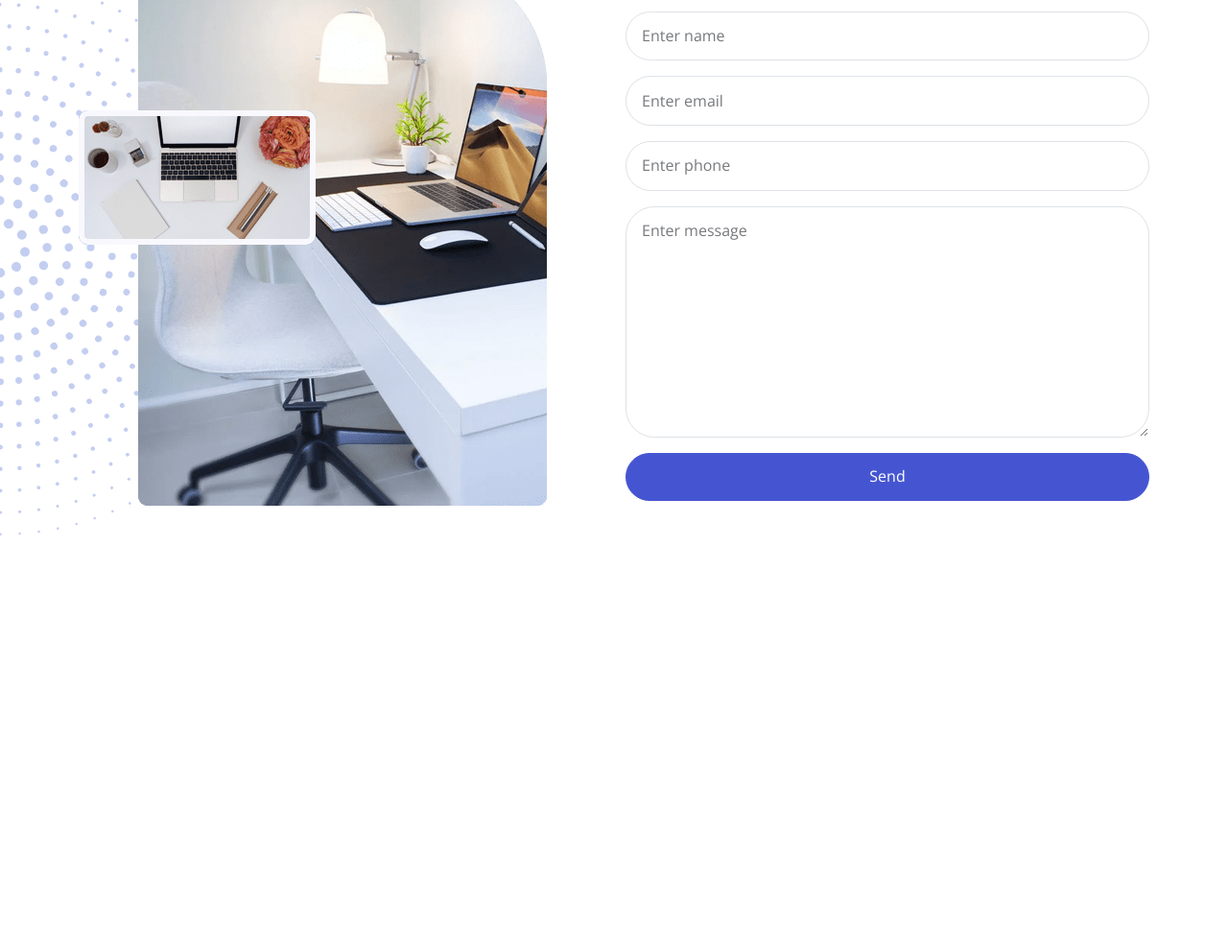
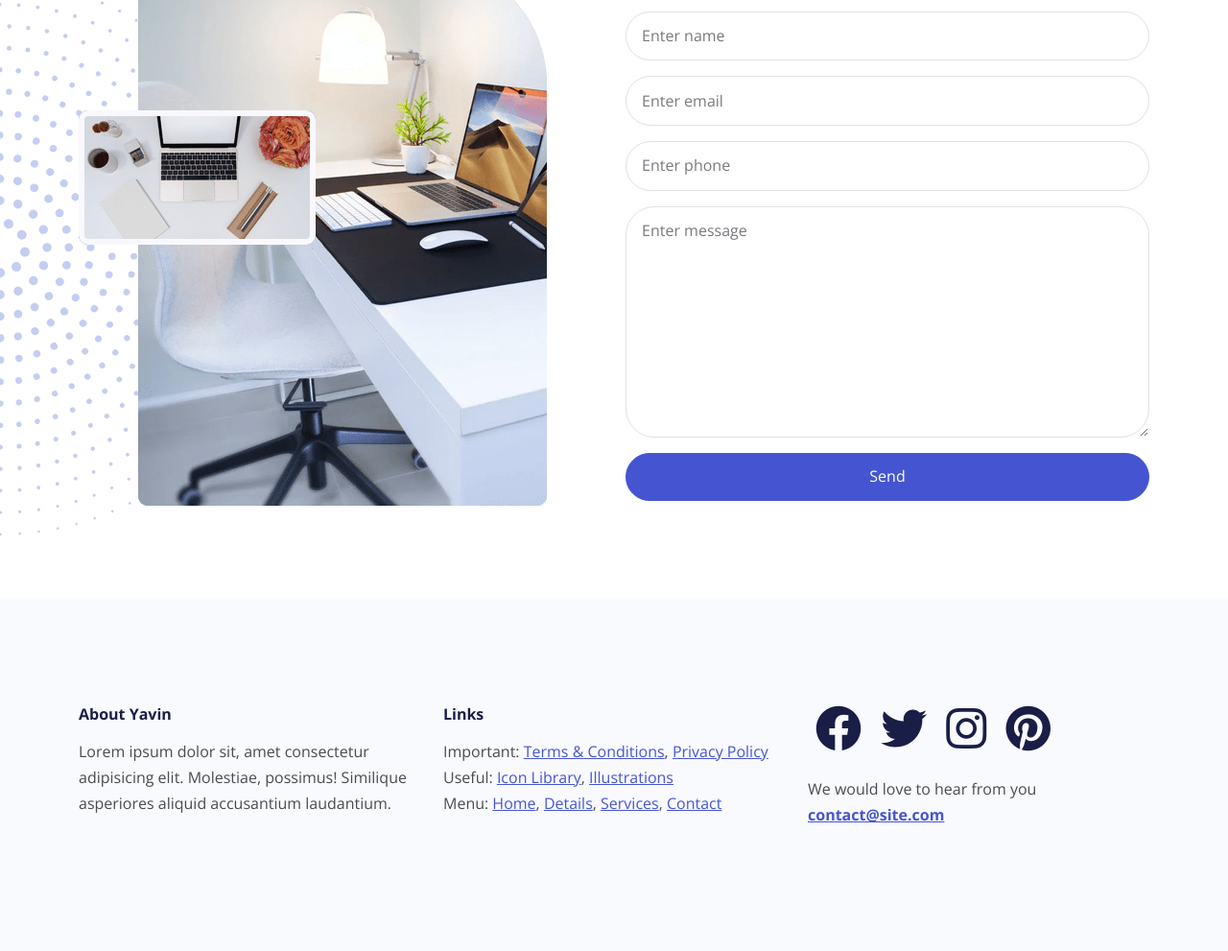
Before and after one commit to fikrirakala/yavin-website, a website: page index.html in a window 1280 px wide. Shown: the part 5474-6465 px from the top of the page at 96% size. Before the commit the page ends 6097 px from the top, so only its background shows below. Drawn offline with nearby package versions, Linux system fonts and the light colour scheme.

Commit message:
create footer section

```diff
--- a/index.html
+++ b/index.html
@@ -492,6 +492,61 @@
       </div>
     </section>
 
+    <!-- Footer -->
+    <footer class="footer bg-light py-6">
+      <div class="container">
+        <div class="row">
+          <div class="col-md-4 my-3">
+            <h6>About Yavin</h6>
+            <p>
+              Lorem ipsum dolor sit, amet consectetur adipisicing elit.
+              Molestiae, possimus! Similique asperiores aliquid accusantium
+              laudantium.
+            </p>
+          </div>
+          <div class="col-md-4 my-3">
+            <h6>Links</h6>
+            <ul class="list-unstyled">
+              <li>
+                Important: <a href="#">Terms &amp; Conditions</a>,
+                <a href="#">Privacy Policy</a>
+              </li>
+              <li>
+                Useful: <a href="#">Icon Library</a>,
+                <a href="#">Illustrations</a>
+              </li>
+              <li>
+                Menu: <a href="#">Home</a>, <a href="#details">Details</a>,
+                <a href="#services">Services</a>, <a href="#contact">Contact</a>
+              </li>
+            </ul>
+          </div>
+          <div class="col-md-4 my-3">
+            <div class="mb-4">
+              <a href="#" class="text-decoration-none">
+                <i class="fab fa-facebook fa-3x text-dark mx-2"></i>
+              </a>
+              <a href="#" class="text-decoration-none">
+                <i class="fab fa-twitter fa-3x text-dark mx-2"></i>
+              </a>
+              <a href="#" class="text-decoration-none">
+                <i class="fab fa-instagram fa-3x text-dark mx-2"></i>
+              </a>
+              <a href="#" class="text-decoration-none">
+                <i class="fab fa-pinterest fa-3x text-dark mx-2"></i>
+              </a>
+            </div>
+            <p>
+              We would love to hear from you
+              <a href="mailto:contact@site.com"
+                ><strong>contact@site.com</strong></a
+              >
+            </p>
+          </div>
+        </div>
+      </div>
+    </footer>
+
     <script src="js/bootstrap.bundle.min.js"></script>
     <script src="js/script.js"></script>
   </body>
```
